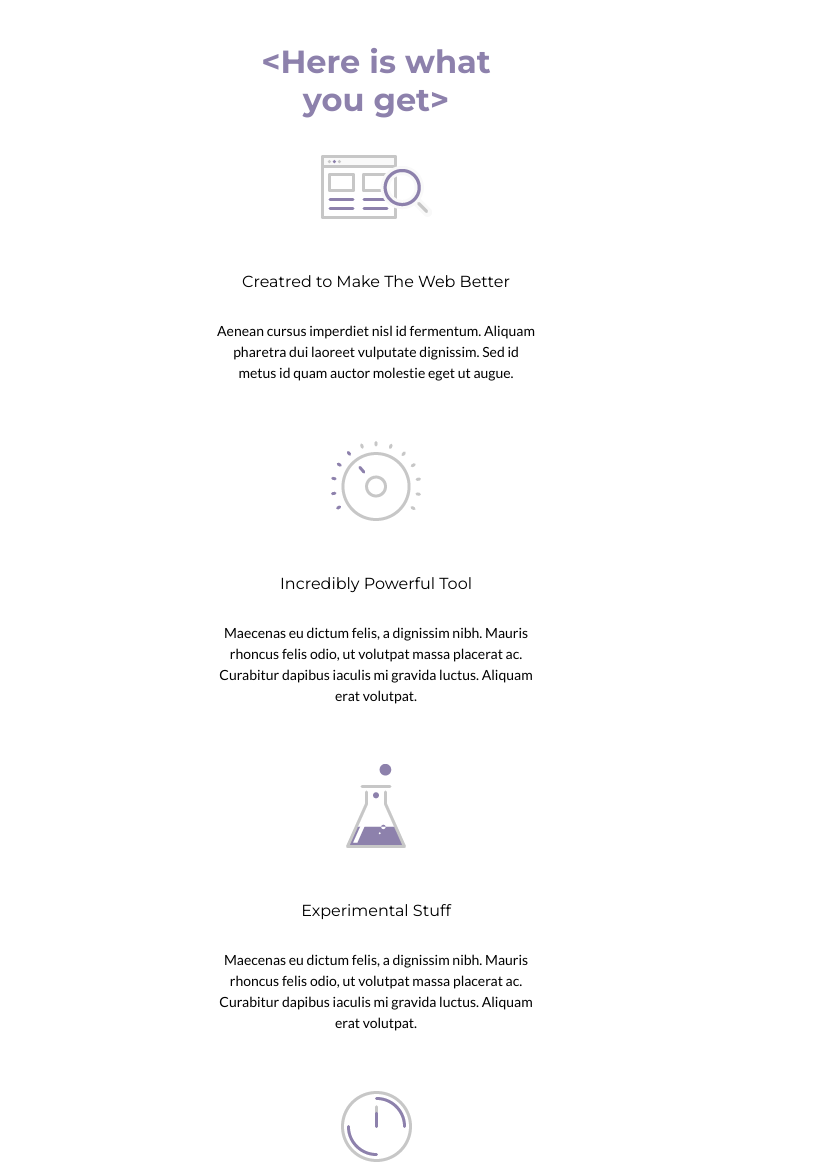
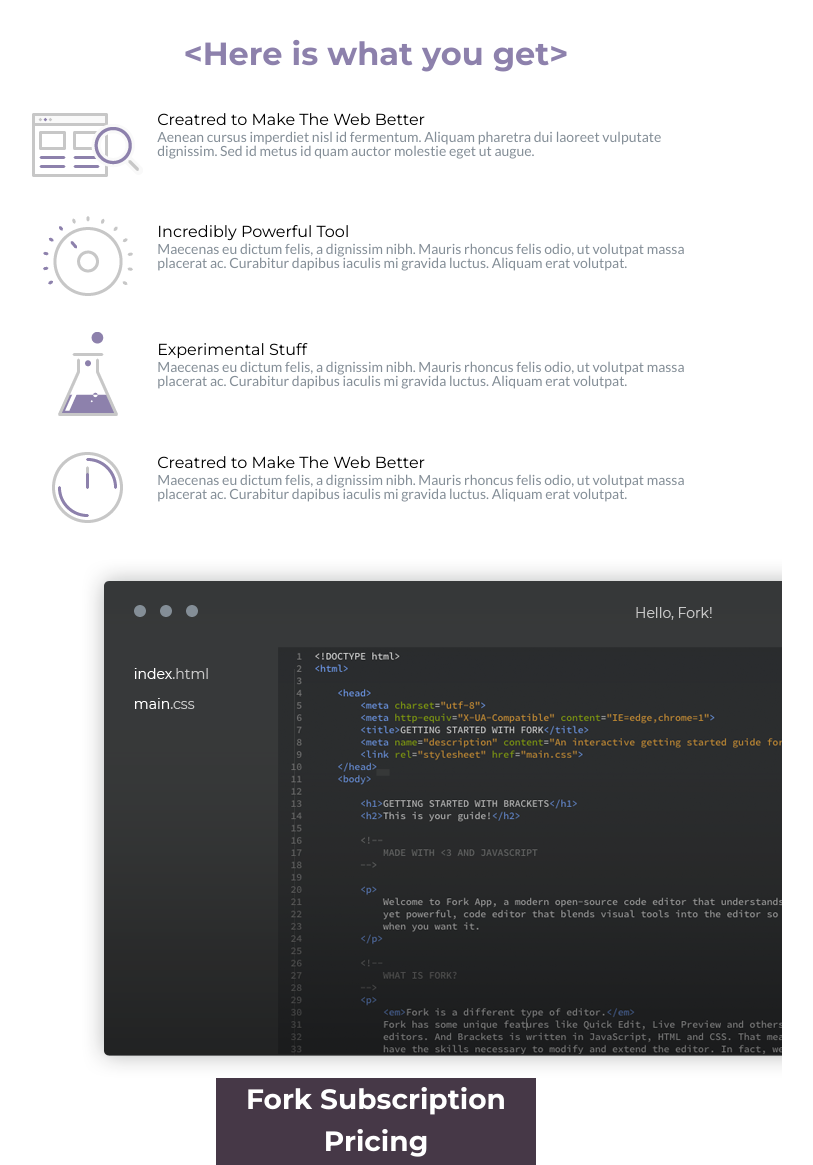
Before and after one commit to simaxim1/forkio, a website: page index.html in a window 1280 px wide. Shown: the part 1348-2513 px from the top of the page, without its empty margins (264-1077 px from the left). Drawn offline with Linux system fonts and the light colour scheme.

Commit message:
Revolut edit and here layout tablet

```diff
--- a/index.html
+++ b/index.html
@@ -50,7 +50,8 @@
                         <a class="header__menu-item-link" href="#">
                             <li class="header__mobile-drop-down-menu-item">Support</li>
                         </a>
-                        <li class="header__mobile-drop-down-menu-item header__mobile-drop-down-menu-item_botoom-line"></li>
+                        <li class="header__mobile-drop-down-menu-item header__mobile-drop-down-menu-item_botoom-line">
+                        </li>
                     </ul>
                 </div>
                 <ul class="header__tablet-desktop-menu  header__tablet-desktop-menu_not-active">
@@ -149,49 +150,76 @@
 
                 <div class="main__here-container">
                     <h3 class="main__here-title">Here is what you get</h3>
+                    <div class="main__here-card-container">
 
                         <div class="main__here-card">
-                        <img class="here-card-img img1" src="./dist/img/main__here/icon1 3.png" alt="icon1 3.png">
+                            <div class="main__here-img-container">
+                                <img class="here-card-img img1" src="./dist/img/main__here/icon1 3.png"
+                                    alt="icon1 3.png">
+                            </div>
+                            <div class="here__card-discribe">
                                 <p class="here-card-title">Creatred to Make The Web Better</p>
-                        <p class="here-card-text">Aenean cursus imperdiet nisl id fermentum. Aliquam pharetra dui
+                                <p class="here-card-text">Aenean cursus imperdiet nisl id fermentum. Aliquam pharetra
+                                    dui
                                     laoreet
                                     vulputate dignissim. Sed id metus id quam auctor
                                     molestie eget ut augue. </p>
                             </div>
+                        </div>
 
                         <div class="main__here-card">
+                            <div class="main__here-img-container">
                                 <img class="here-card-img img2" src="./dist/img/main__here/icon 4.png" alt="icon 4.png">
+                            </div>
+                            <div class="here__card-discribe">
                                 <p class="here-card-title">Incredibly Powerful Tool</p>
-                        <p class="here-card-text">Maecenas eu dictum felis, a dignissim nibh. Mauris rhoncus felis odio,
+                                <p class="here-card-text">Maecenas eu dictum felis, a dignissim nibh. Mauris rhoncus
+                                    felis
+                                    odio,
                                     ut volutpat
                                     massa placerat ac. Curabitur dapibus
                                     iaculis mi gravida luctus. Aliquam erat volutpat. </p>
                             </div>
+                        </div>
 
                         <div class="main__here-card">
-                        <img class="here-card-img img3" src="./dist/img/main__here/icon2 3.png" alt="icon2 3.png">
+                            <div class="main__here-img-container">
+                                <img class="here-card-img img3" src="./dist/img/main__here/icon2 3.png"
+                                    alt="icon2 3.png">
+                            </div>
+                            <div class="here__card-discribe">
                                 <p class="here-card-title">Experimental Stuff</p>
-                        <p class="here-card-text">Maecenas eu dictum felis, a dignissim nibh. Mauris rhoncus felis odio,
+                                <p class="here-card-text">Maecenas eu dictum felis, a dignissim nibh. Mauris rhoncus
+                                    felis
+                                    odio,
                                     ut volutpat
                                     massa placerat ac. Curabitur dapibus
                                     iaculis mi gravida luctus. Aliquam erat volutpat. </p>
                             </div>
+                        </div>
 
                         <div class="main__here-card">
-                        <img class="here-card-img img4" src="./dist/img/main__here/icon33 3.png" alt="icon33 3.png">
+                            <div class="main__here-img-container">
+                                <img class="here-card-img img4" src="./dist/img/main__here/icon33 3.png"
+                                    alt="icon33 3.png">
+                            </div>
+                            <div class="here__card-discribe">
                                 <p class="here-card-title">Creatred to Make The Web Better</p>
-                        <p class="here-card-text">Maecenas eu dictum felis, a dignissim nibh. Mauris rhoncus felis odio,
+                                <p class="here-card-text">Maecenas eu dictum felis, a dignissim nibh. Mauris rhoncus
+                                    felis
+                                    odio,
                                     ut volutpat
                                     massa placerat ac. Curabitur dapibus
                                     iaculis mi gravida luctus. Aliquam erat volutpat. </p>
                             </div>
+                        </div>
+
+                    </div>
 
                     <div class="main__here-banner">
                         <img src="./dist/img/main__here/editor 3.png" alt="editor 3.png">
+                        <img src="./dist/img/main__here/editor 2.png" alt="editor 2.png">
                     </div>
-
-
-
                 </div>
 
             </section>
--- a/src/sass/abstracts/_defaults.scss
+++ b/src/sass/abstracts/_defaults.scss
@@ -6,5 +6,10 @@
 }
 
 a {
-	text-decoration: none;
+    text-decoration: none;
 }
+
+.container {
+    padding: 0 10px;
+    margin: 0 auto;
+}
--- a/src/sass/components/_main__here.scss
+++ b/src/sass/components/_main__here.scss
@@ -1,6 +1,14 @@
+@import"../abstracts/defaults";
+@import"../abstracts/mixins";
+@import"../abstracts/variables";
+
 .main__here-container {
   margin: 0 auto;
-  width: 320px;
+  max-width: 320px;
+
+  @media(min-width:$bp-tablet) {
+    max-width: 689px;
+  }
 }
 
 .main__here-card {
@@ -8,6 +16,14 @@
   flex-direction: column;
   justify-items: center;
   align-items: center;
+
+  @media(min-width:$bp-tablet) {
+    // flex-direction: row;
+    // justify-content: space-between;
+    display: grid;
+    grid-template-columns: auto auto;
+
+  }
 }
 
 .main__here-title {
@@ -21,8 +37,12 @@
   margin: 0 auto;
   margin-bottom: 36px;
   padding-top: 32px;
-  width: 230px;
+  max-width: 230px;
+
+  @media(min-width:$bp-tablet) {
+    max-width: 430px;
   }
+}
 
 .main__here-title::before {
   content: "<";
@@ -34,7 +54,7 @@
 
 .img1 {
   width: 111px;
-  }
+}
 
 .img2 {
   width: 90px;
@@ -53,6 +73,25 @@
 .img3,
 .img4 {
   margin-bottom: 36px;
+  margin-right: 23px;
+
+  @media(min-width:$bp-tablet) {
+      // margin-bottom: 0;
+      // margin-right: 0;
+
+  }
+}
+
+.main__here-img-container {
+  width: 115px;
+  display: flex;
+  justify-items: center;
+  margin-left: 10px;
+
+  @media(min-width:$bp-tablet) {
+    display: flex;
+    justify-content: center;
+  }
 }
 
 
@@ -64,7 +103,12 @@
   letter-spacing: 0px;
   text-align: center;
   margin-bottom: 14px;
+
+  @media(min-width:$bp-tablet) {
+    margin-bottom: 0;
+    text-align: left;
   }
+}
 
 .here-card-text {
   font-family: Lato;
@@ -74,11 +118,50 @@
   letter-spacing: 0px;
   text-align: center;
   margin-bottom: 38px;
+  color: rgba(132, 142, 151, 1);
+
+  @media(min-width:$bp-tablet) {
+
+    margin-bottom: 0;
+    text-align: left;
+    line-height: 14px;
+    // max-width: 563px;
+  }
 }
-.here-card-text:last-child{
+
+.here-card-text:last-child {
   margin-bottom: 58px;
 }
 
 .main__here-banner {
-  width: 317px;
+  max-width: 317px;
+  & img:last-child{
+    display: none;
+  }
+
+  @media(min-width:$bp-tablet) {
+    max-width: 700px;
+
+    & img:last-child {
+        display: block;
+        padding-left: 50px;
+      }
+    & img:first-child {
+        display: none;
+      }
+  }
 }
+
+.here__card-discribe{
+  max-width: 563px;
+  display: flex;
+  flex-direction: column;
+  justify-content: space-between;
+}
+
+.main__here-card-container{
+  max-width: 732px;
+  display: grid;
+  grid-template-columns: 1fr;
+  grid-template-rows: auto auto auto auto;
+}
--- a/src/sass/components/_main__revolute.scss
+++ b/src/sass/components/_main__revolute.scss
@@ -1,15 +1,19 @@
+@import"../abstracts/defaults";
+@import"../abstracts/mixins";
+@import"../abstracts/variables";
+
 
 .main__revolut-container{
-  width: 320px;
+
 }
 
 
 .main__revolut-btns {
 
-  display: flex;
+  @include flex-centre;
   flex-wrap: wrap;
   gap: 15px;
-  justify-content: center;
+
 
 }
 
@@ -49,8 +53,7 @@
 }
 
 .btn-wrapper-symbol {
-  display: flex;
-  justify-content: center;
+  @include flex-centre;
   background: linear-gradient(white, rgb(236, 236, 236));
   align-items: center;
   width: 66px;
@@ -60,10 +63,14 @@
 }
 
 .main__revolut {
-  width: 273px;
+  max-width: 273px;
   height: 263px;
   margin: 0 auto;
   margin-bottom: 88px;
+
+  @media(min-width:$bp-tablet) {
+    max-width: 689px;
+  }
 }
 
 .main__revolut-title {
@@ -77,6 +84,9 @@
   text-transform: uppercase;
   margin-bottom: 27px;
   margin-top: 44px;
+  @media(min-width:$bp-tablet) {
+      max-width: 689px;
+    }
 }
 
 .main__revolut-text {
@@ -87,4 +97,8 @@
   letter-spacing: 0px;
   text-align: center;
   margin-bottom: 36px;
+  @media(min-width:$bp-tablet) {
+      // max-width: 689px;
+      // width: 100%;
+    }
 }
--- a/src/sass/components/_pricing.scss
+++ b/src/sass/components/_pricing.scss
@@ -1,4 +1,6 @@
 @import "../abstracts/mixins";
+@import "../abstracts/defaults";
+
 
 
 
@@ -36,7 +38,7 @@
   height: 97px;
   color: #fff;
   background-color: #918193;
-  box-shadow: 0px 4px 4px 0px rgba(0, 0, 0, 0.25);
+  // box-shadow: 0px 4px 4px 0px rgba(0, 0, 0, 0.25);
   text-transform: uppercase;
   font-family: Montserrat;
   font-size: 24px;
@@ -52,7 +54,7 @@
   height: 97px;
   color: #fff;
   background-color: rgb(73, 49, 75);;
-  box-shadow: 0px 4px 4px 0px rgba(0, 0, 0, 0.25);
+  // box-shadow: 0px 4px 4px 0px rgba(0, 0, 0, 0.25);
   text-transform: uppercase;
   font-family: Montserrat;
   font-size: 24px;
```
Also changed, not shown: dist/img/main__here/editor 2.png (added), dist/index.html, dist/styles/main.min.css, src/img/main__here/editor 2.png (added). Lines whose indentation alone changed are shown as unchanged.
